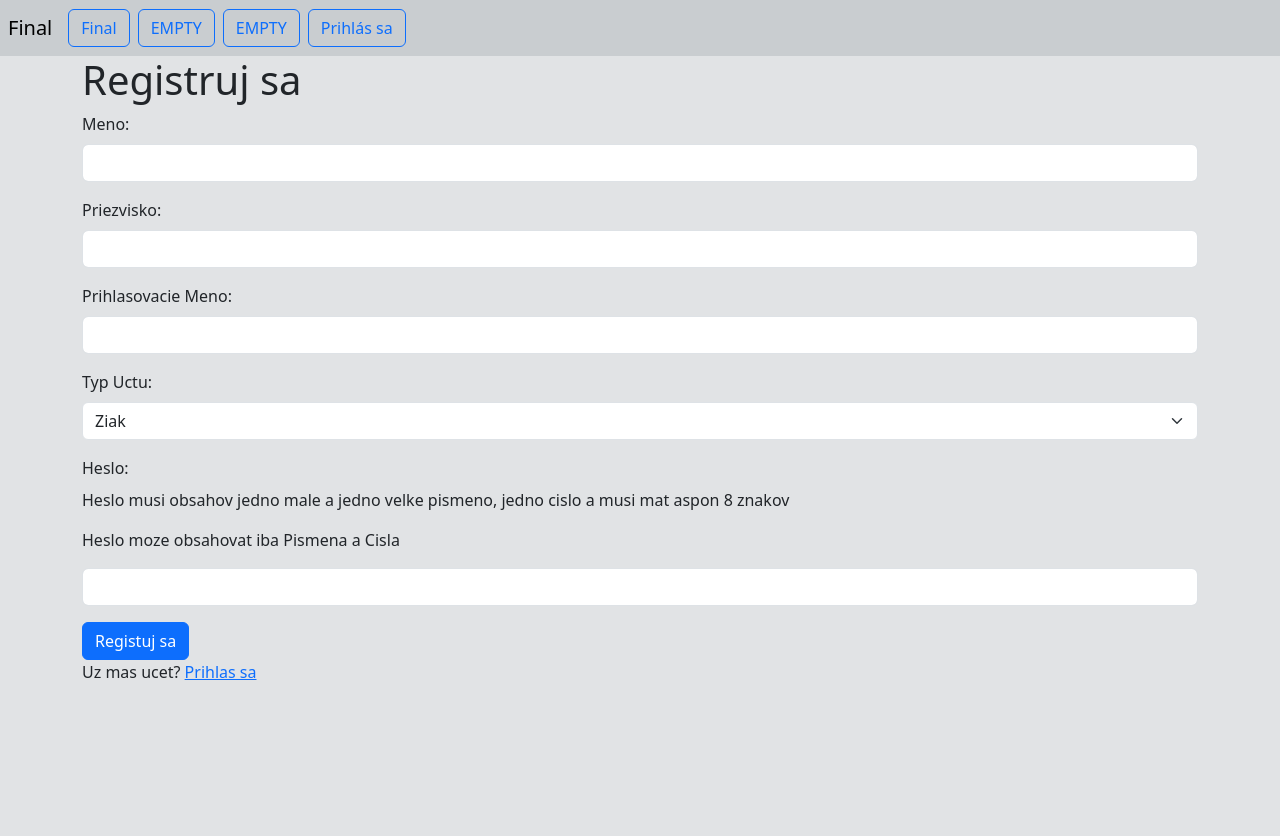
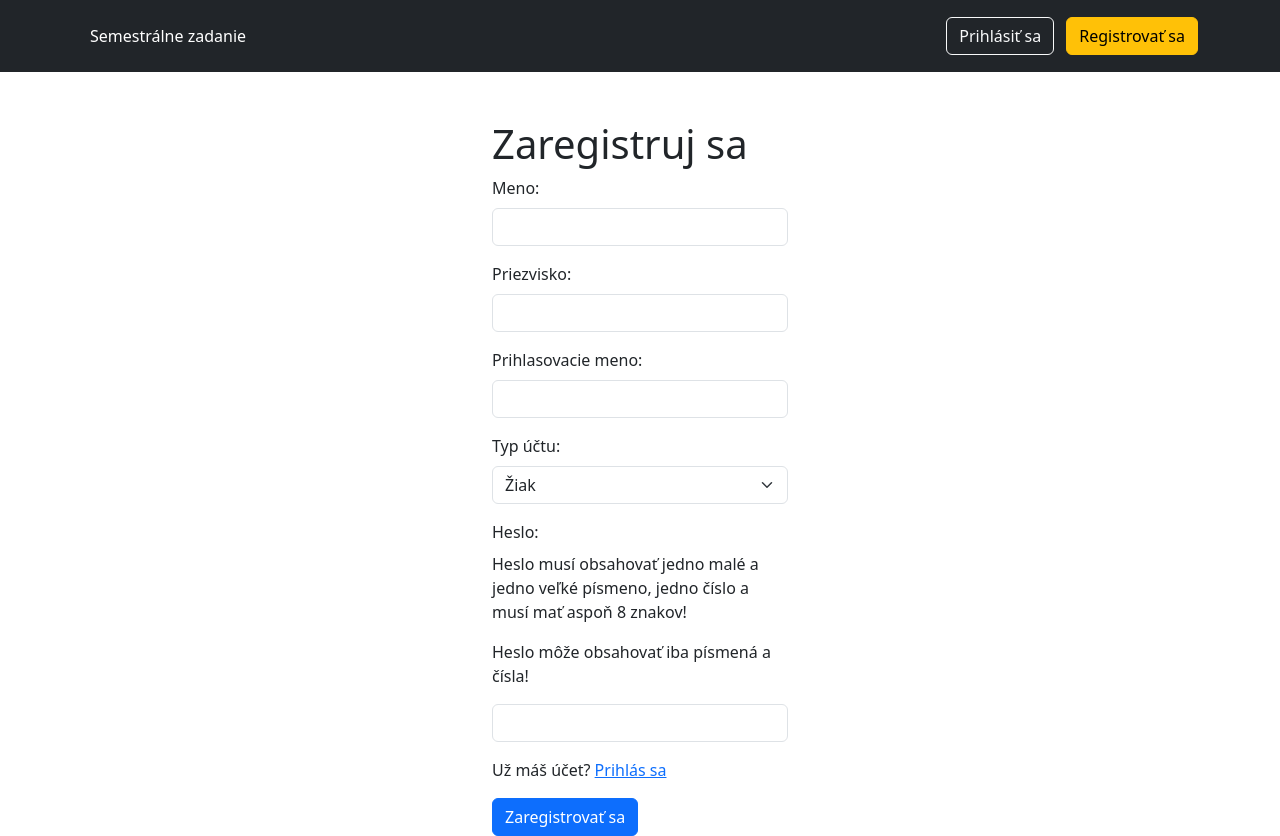
Before and after one commit to MatusVano/webte2_final, a PHP site: page /authentification/register.php in a window 1280 px wide. Before the commit the page ends 680 px from the top, so only its background shows below. Run offline with PHP 8.4, Linux system fonts and the light colour scheme; some libraries are stand-ins or nearby versions.

Commit message:
db connection + styling refactor

```diff
--- a/authentification/register.php
+++ b/authentification/register.php
@@ -2,7 +2,7 @@
 session_start();
 
 // Check if the user is already logged in, if yes then redirect him to welcome page
-if(isset($_SESSION["loggedin"]) && $_SESSION["loggedin"] === true){
+if (isset($_SESSION["loggedin"]) && $_SESSION["loggedin"] === true) {
     header("location: ../index.php");
     exit;
 }
@@ -14,36 +14,34 @@ ini_set('display_errors', 1);
 ini_set('display_startup_errors', 1);
 error_reporting(E_ALL);
 try {
-    $db = new PDO("mysql:host=$hostname;dbname=$dbname", $username, $password);
-    $db->setAttribute(PDO::ATTR_ERRMODE, PDO::ERRMODE_EXCEPTION);
     $err_msg = "";
 
     if ($_SERVER["REQUEST_METHOD"] == "POST") {
 
         if (empty(trim($_POST['first_name'])))
-            $err_msg .= "<p class='p-3 mb-2 bg-warning text-dark'>Prosim zadaj Meno</p>";
+            $err_msg .= "<p class='alert alert-danger' role='alert'>Prosím zadaj Meno!</p>";
         if (empty(trim($_POST['surname'])))
-            $err_msg .= "<p class='p-3 mb-2 bg-warning text-dark'>Prosim zadaj Priezvisko</p>";
+            $err_msg .= "<p class='alert alert-danger' role='alert'>Prosím zadaj Priezvisko!</p>";
         if (empty(trim($_POST['password'])))
-            $err_msg .= "<p class='p-3 mb-2 bg-warning text-dark'>Prosim zadaj Heslo</p>";
+            $err_msg .= "<p class='alert alert-danger' role='alert'>Prosím zadaj Heslo!</p>";
         if (empty(trim($_POST['username'])))
-            $err_msg .= "<p class='p-3 mb-2 bg-warning text-dark'>Prosim zadaj prihlasovacie meno</p>";
+            $err_msg .= "<p class='alert alert-danger' role='alert'>Prosím zadaj Prihlasovacie meno!</p>";
         if (empty(trim($_POST['type'])))
-            $err_msg .= "<p class='p-3 mb-2 bg-warning text-dark'>Prosim zadaj Typ uctu</p>";
+            $err_msg .= "<p class='alert alert-danger' role='alert'>Prosím zadaj Typ účtu!</p>";
 
-        if (!preg_match("/^[a-zA-Z]*$/",$_POST['first_name']))
-            $err_msg .= "<p class='p-3 mb-2 bg-warning text-dark'>Meno moze obsahovat iba Pismena</p>";
-        if (!preg_match("/^[a-zA-Z]*$/",$_POST['surname']))
-            $err_msg .= "<p class='p-3 mb-2 bg-warning text-dark'>Priezvisko moze obsahovat iba Pismena</p>";
-        if (!preg_match("/^[a-zA-Z0-9]*$/",$_POST['password']))
-            $err_msg .= "<p class='p-3 mb-2 bg-warning text-dark'>Heslo moze obsahovat iba Pismena a Cisla</p>";
-        if (!preg_match("/^[a-zA-Z0-9]*$/",$_POST['username']))
-            $err_msg .= "<p class='p-3 mb-2 bg-warning text-dark'>Zly format prihlasovacie meno</p>";
+        if (!preg_match("/^[a-zA-Z]*$/", $_POST['first_name']))
+            $err_msg .= "<p class='alert alert-danger' role='alert'>Meno môže obsahovať iba písmená!</p>";
+        if (!preg_match("/^[a-zA-Z]*$/", $_POST['surname']))
+            $err_msg .= "<p class='alert alert-danger' role='alert'>Priezvisko môže obsahovať iba písmená!</p>";
+        if (!preg_match("/^[a-zA-Z0-9]*$/", $_POST['password']))
+            $err_msg .= "<p class='alert alert-danger' role='alert'>Heslo moze obsahovat iba písmená a čísla!</p>";
+        if (!preg_match("/^[a-zA-Z0-9]*$/", $_POST['username']))
+            $err_msg .= "<p class='alert alert-danger' role='alert'>Zlý formát prihlasovacieho mena!</p>";
         if ($_POST['type'] != "Teacher" && $_POST['type'] != "Student")
-            $err_msg .= "<p class='p-3 mb-2 bg-warning text-dark'>Zly typ uctu</p>";
+            $err_msg .= "<p class='alert alert-danger' role='alert'>Zlý typ účtu!</p>";
 
 
-        if ($err_msg == ""){
+        if ($err_msg == "") {
 
             $sql = "SELECT id, username, password FROM account WHERE username = ?";
             $stmt = $db->prepare($sql);
@@ -65,57 +63,43 @@ try {
 
                 unset($stmt);
 
-                $err_msg = '<p class="p-3 mb-2 bg-success text-white">Teraz sa mozte prihlasit: <a class="btn btn-primary" href="index.php" role="button">Prihlas sa</a></p>';
+                $err_msg = '<p class="alert alert-success" role="alert">Teraz sa môžete prihlásiť: <a class="btn btn-primary" href="index.php" role="button">Prihlásiť sa</a></p>';
             }
         }
     }
     unset($db);
-
+} catch (PDOException $e) {
+    echo $e->getMessage();
+}
 ?>
-
-
-
 <!doctype html>
 <html lang="en">
+
 <head>
     <meta charset="UTF-8">
-    <meta name="viewport"
-          content="width=device-width, user-scalable=no, initial-scale=1.0, maximum-scale=1.0, minimum-scale=1.0">
+    <meta name="viewport" content="width=device-width, user-scalable=no, initial-scale=1.0, maximum-scale=1.0, minimum-scale=1.0">
     <meta http-equiv="X-UA-Compatible" content="ie=edge">
-    <title>Document</title>
+    <title>Semestrálne zadanie</title>
     <link href="https://cdn.jsdelivr.net/npm/bootstrap@5.3.0-alpha1/dist/css/bootstrap.min.css" rel="stylesheet" integrity="sha384-GLhlTQ8iRABdZLl6O3oVMWSktQOp6b7In1Zl3/Jr59b6EGGoI1aFkw7cmDA6j6gD" crossorigin="anonymous">
     <link href="../style.css" rel="stylesheet">
 </head>
-<body class="bg-secondary" style="--bs-bg-opacity: .2;">
-    <nav class="navbar navbar-expand-lg navbar-light bg-secondary">
-        <a class="navbar-brand ml-1" href="../index.php">Final</a>
-        <button class="navbar-toggler" type="button" data-toggle="collapse" data-target="#navbarNav" aria-controls="navbarNav" aria-expanded="false" aria-label="Toggle navigation">
-            <span class="navbar-toggler-icon"></span>
-        </button>
-        <div class="collapse navbar-collapse" id="navbarNav">
-            <ul class="navbar-nav">
-                <li class="nav-item">
-                    <a class="btn btn-outline-primary" href="../index.php">Final</a>
-                </li>
-                <li class="nav-item">
-                    <a class="btn btn-outline-primary ml-1" href="#">EMPTY</a>
-                </li>
-                <li class="nav-item">
-                    <a class="btn btn-outline-primary ml-1" href="#">EMPTY</a>
-                </li>
 
-                <li class="nav-item">
-                    <a class="btn btn-outline-primary ml-1" href="index.php">Prihlás sa</a>
-                </li>
-            </ul>
-        </div>
-    </nav>
+<body>
+    <?php
+    if (isset($_SESSION["loggedin"]) && $_SESSION["loggedin"] === true) {
+        include '../components/loggedin_menu.php';
+    } elseif (isset($_SESSION['access_token']) && $_SESSION['access_token']) {
+        include '../components/loggedin_menu.php';
+    } else {
+        include '../components/loggedout_menu.php';
+    }
+    ?>
 
-    <div class="container-md">
-        <h1>Registruj sa</h1>
+    <div class="container w-25 mt-5">
+        <h1>Zaregistruj sa</h1>
 
         <?php
-            echo $err_msg;
+        echo $err_msg;
         ?>
 
         <form action="register.php" method="post">
@@ -130,29 +114,27 @@ try {
             </div>
 
             <div class="mb-3">
-                <label for="InputUsername" class="form-label">Prihlasovacie Meno: </label>
+                <label for="InputUsername" class="form-label">Prihlasovacie meno: </label>
                 <input type="text" name="username" class="form-control" id="InputUsername" onkeydown="return /[a-zA-Z0-9]/i.test(event.key)" required>
             </div>
 
             <div class="mb-3">
-                <label for="AccountType" class="form-label">Typ Uctu: </label>
+                <label for="AccountType" class="form-label">Typ účtu: </label>
                 <select name="type" id="AccountType" class="form-select">
-                    <option value="Student" selected>Ziak</option>
-                    <option value="Teacher">Ucitel</option>
+                    <option value="Student" selected>Žiak</option>
+                    <option value="Teacher">Učiteľ</option>
                 </select>
             </div>
 
             <div class="mb-3">
                 <label for="InputPassword" class="form-label">Heslo: </label>
-                <p>Heslo musi obsahov jedno male a jedno velke pismeno, jedno cislo a musi mat aspon 8 znakov</p>
-                <p>Heslo moze obsahovat iba Pismena a Cisla</p>
+                <p>Heslo musí obsahovať jedno malé a jedno veľké písmeno, jedno číslo a musí mať aspoň 8 znakov!</p>
+                <p>Heslo môže obsahovať iba písmená a čísla!</p>
                 <input type="password" name="password" class="form-control" id="InputPassword" pattern="(?=.*\d)(?=.*[a-z])(?=.*[A-Z]).{8,}" title="Heslo musi obsahov jedno male a jedno velke pismeno, jedno cislo a musi mat aspon 8 znakov" onkeydown="return /[a-zA-Z0-9]/i.test(event.key)" required>
             </div>
-
-            <button type="submit" class="btn btn-primary">Registuj sa</button>
-
+            <p>Už máš účet? <a href="index.php">Prihlás sa</a></p>
+            <button type="submit" class="btn btn-primary">Zaregistrovať sa</button>
         </form>
-        <span>Uz mas ucet? <a href="index.php">Prihlas sa</a> </span>
     </div>
 
     <script src="https://code.jquery.com/jquery-3.5.1.js"></script>
@@ -160,11 +142,5 @@ try {
     <script src="https://cdn.jsdelivr.net/npm/bootstrap@4.0.0/dist/js/bootstrap.min.js" integrity="sha384-JZR6Spejh4U02d8jOt6vLEHfe/JQGiRRSQQxSfFWpi1MquVdAyjUar5+76PVCmYl" crossorigin="anonymous"></script>
 
 </body>
+
 </html>
-
-<?php
-    } catch (PDOException $e){
-        echo $e->getMessage();
-    }
-
-?>
--- a/style.css
+++ b/style.css
@@ -1,7 +1,3 @@
 .ml-1 {
     margin-left: 1vh;
 }
-
-.navbar {
-    --bs-bg-opacity: .2;
-}
```
Also changed, not shown: authentification/index.php (+37 -59 lines), index.php (+56 -61 lines).
